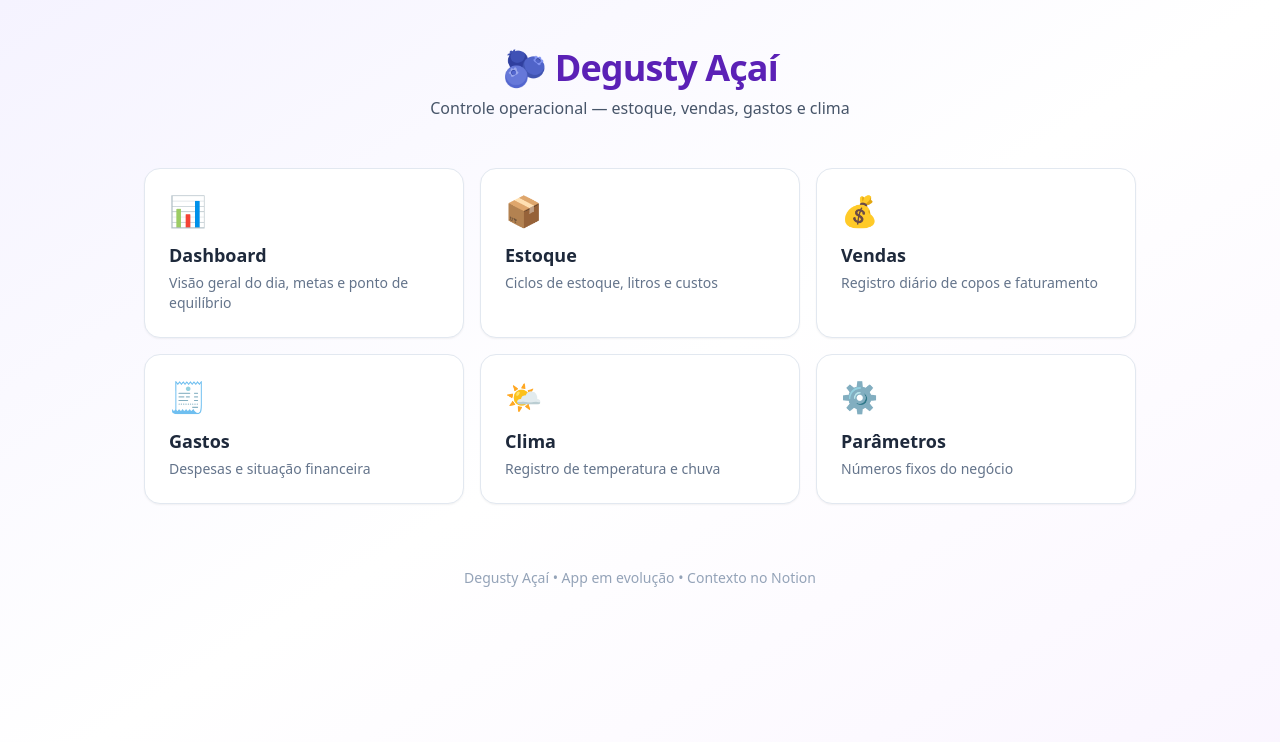
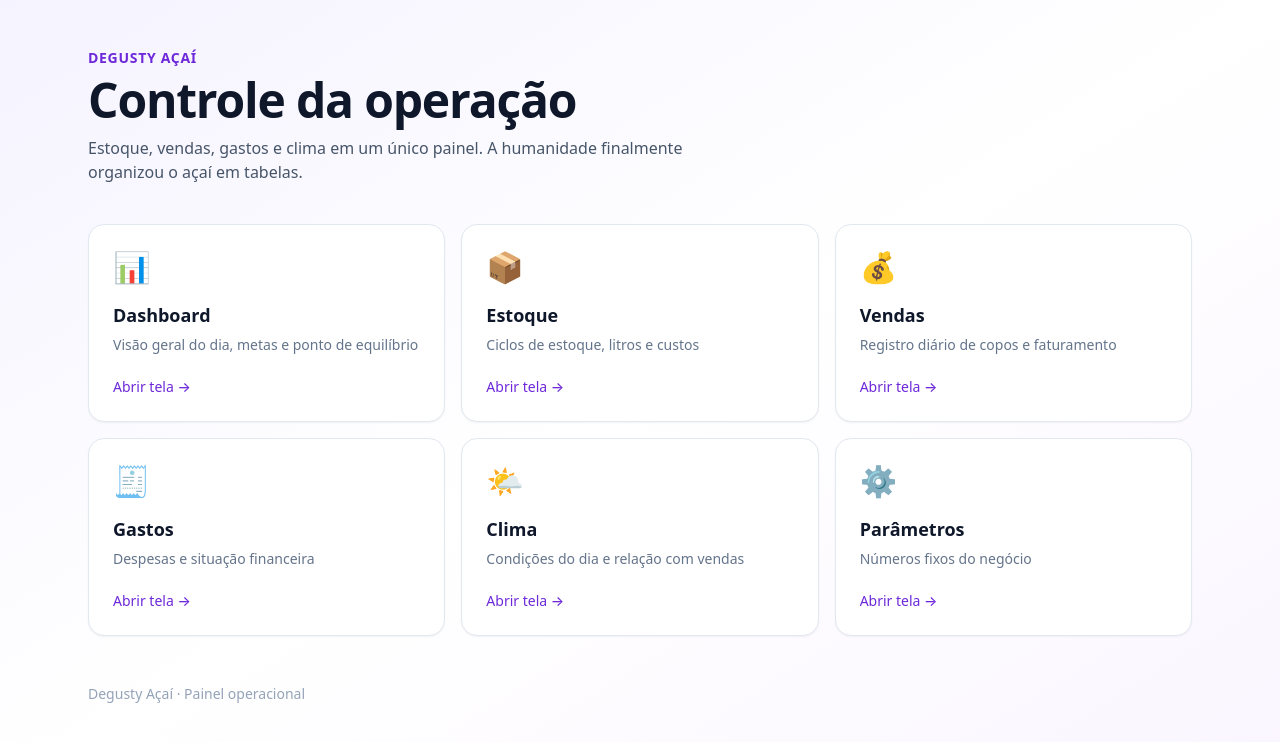
Before and after one commit to Foxkvjx/degustyacaii, a Next.js app: page / in a window 1280 px wide. Shown: the top 742 px of the page. Built offline with nearby package versions, Linux system fonts and the light colour scheme.

Commit message:
feat: connect home navigation to operational screens

```diff
--- a/app/page.tsx
+++ b/app/page.tsx
@@ -1,86 +1,14 @@
 import Link from "next/link";
 
+const screens = [
+  ["/dashboard", "Dashboard", "Visão geral do dia, metas e ponto de equilíbrio", "📊"],
+  ["/estoque", "Estoque", "Ciclos de estoque, litros e custos", "📦"],
+  ["/vendas", "Vendas", "Registro diário de copos e faturamento", "💰"],
+  ["/gastos", "Gastos", "Despesas e situação financeira", "🧾"],
+  ["/clima", "Clima", "Condições do dia e relação com vendas", "🌤️"],
+  ["/parametros", "Parâmetros", "Números fixos do negócio", "⚙️"],
+];
+
 export default function Home() {
-  return (
-    <main className="min-h-screen bg-gradient-to-br from-acai-50 via-white to-purple-50">
-      <div className="max-w-5xl mx-auto px-4 py-12">
-        <header className="mb-12 text-center">
-          <h1 className="text-4xl font-bold text-acai-800 tracking-tight">
-            🫐 Degusty Açaí
-          </h1>
-          <p className="mt-2 text-slate-600">
-            Controle operacional — estoque, vendas, gastos e clima
-          </p>
-        </header>
-
-        <div className="grid gap-4 sm:grid-cols-2 lg:grid-cols-3">
-          <Card
-            href="/dashboard"
-            title="Dashboard"
-            description="Visão geral do dia, metas e ponto de equilíbrio"
-            emoji="📊"
-          />
-          <Card
-            href="/estoque"
-            title="Estoque"
-            description="Ciclos de estoque, litros e custos"
-            emoji="📦"
-          />
-          <Card
-            href="/vendas"
-            title="Vendas"
-            description="Registro diário de copos e faturamento"
-            emoji="💰"
-          />
-          <Card
-            href="/gastos"
-            title="Gastos"
-            description="Despesas e situação financeira"
-            emoji="🧾"
-          />
-          <Card
-            href="/clima"
-            title="Clima"
-            description="Registro de temperatura e chuva"
-            emoji="🌤️"
-          />
-          <Card
-            href="/parametros"
-            title="Parâmetros"
-            description="Números fixos do negócio"
-            emoji="⚙️"
-          />
-        </div>
-
-        <footer className="mt-16 text-center text-sm text-slate-400">
-          Degusty Açaí • App em evolução • Contexto no Notion
-        </footer>
-      </div>
-    </main>
-  );
+  return <main className="min-h-screen bg-gradient-to-br from-acai-50 via-white to-purple-50"><div className="mx-auto max-w-6xl px-4 py-12 sm:px-6"><header className="mb-10"><p className="text-sm font-semibold uppercase tracking-wider text-acai-700">Degusty Açaí</p><h1 className="mt-2 text-4xl font-bold tracking-tight text-slate-900 sm:text-5xl">Controle da operação</h1><p className="mt-3 max-w-2xl text-slate-600">Estoque, vendas, gastos e clima em um único painel. A humanidade finalmente organizou o açaí em tabelas.</p></header><div className="grid gap-4 sm:grid-cols-2 lg:grid-cols-3">{screens.map(([href, title, description, emoji]) => <Link key={href} href={href} className="group rounded-2xl border border-slate-200 bg-white p-6 shadow-sm transition hover:-translate-y-0.5 hover:border-acai-300 hover:shadow-md"><div className="text-3xl">{emoji}</div><h2 className="mt-4 text-lg font-semibold text-slate-900 group-hover:text-acai-700">{title}</h2><p className="mt-1 text-sm leading-6 text-slate-500">{description}</p><span className="mt-5 block text-sm font-medium text-acai-700">Abrir tela →</span></Link>)}</div><footer className="mt-12 text-sm text-slate-400">Degusty Açaí · Painel operacional</footer></div></main>;
 }
-
-function Card({
-  href,
-  title,
-  description,
-  emoji,
-}: {
-  href: string;
-  title: string;
-  description: string;
-  emoji: string;
-}) {
-  return (
-    <Link
-      href={href}
-      className="group block rounded-2xl border border-slate-200 bg-white p-6 shadow-sm transition hover:border-acai-300 hover:shadow-md"
-    >
-      <div className="text-3xl mb-3">{emoji}</div>
-      <h2 className="text-lg font-semibold text-slate-800 group-hover:text-acai-700">
-        {title}
-      </h2>
-      <p className="mt-1 text-sm text-slate-500">{description}</p>
-    </Link>
-  );
-}
```
